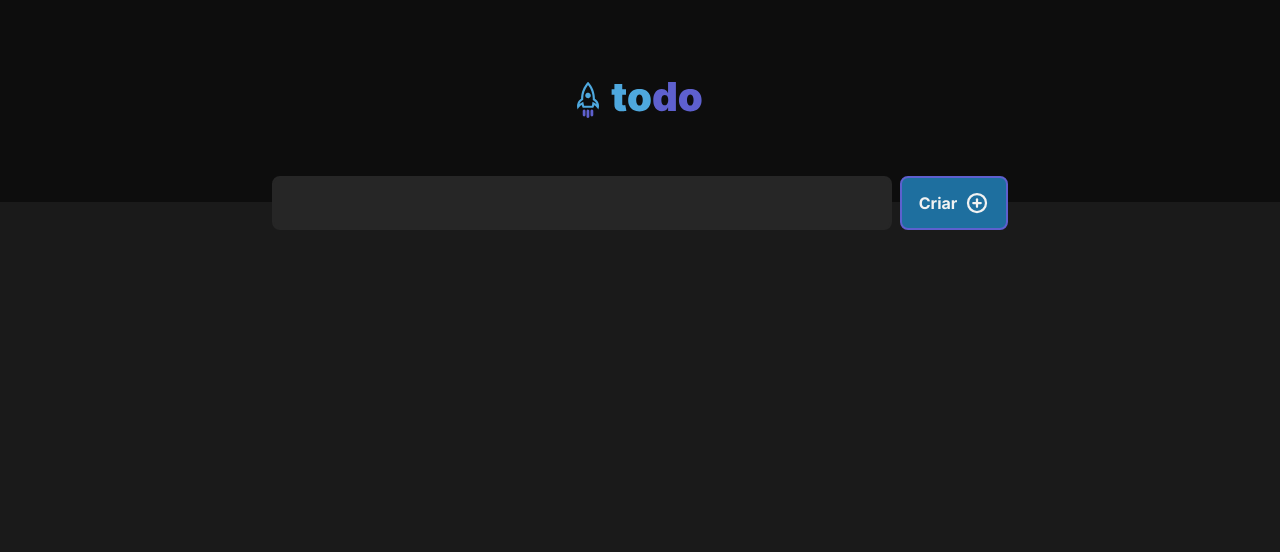
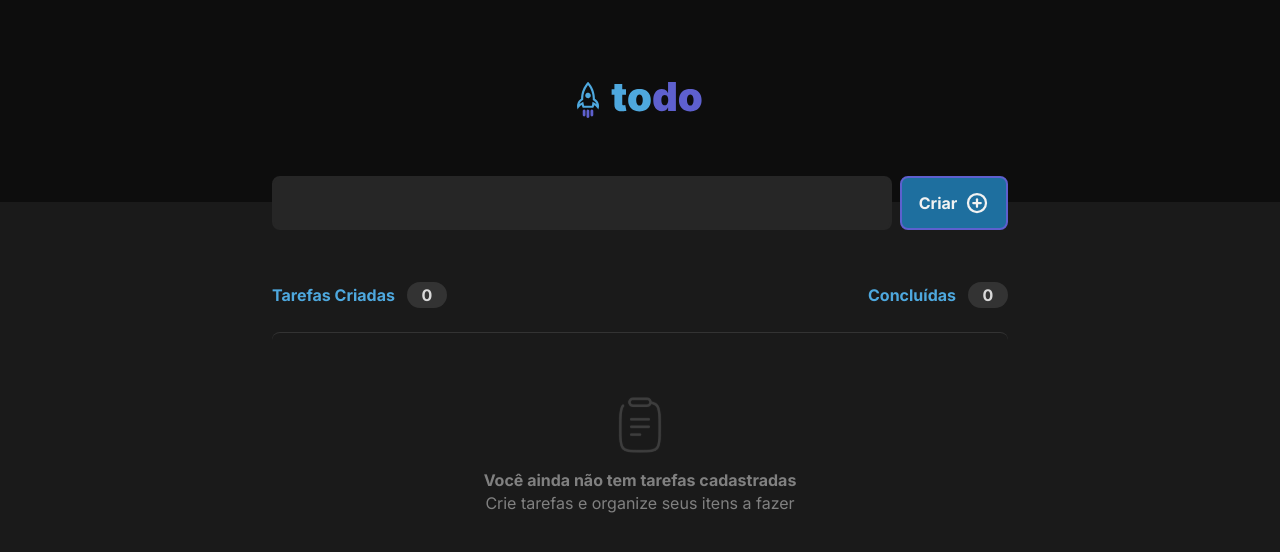
Before and after one commit to bernardoblasquez/ignite-d01-praticando-conceitos-reactjs, a React (Vite) app in the folder todo-list/: page / in a window 1280 px wide. Shown: the top 552 px of the page. Built offline with nearby package versions, Linux system fonts and the light colour scheme.

Commit message:
feat: chamada do componente Task-list

```diff
--- a/todo-list/src/components/ToDoApp.tsx
+++ b/todo-list/src/components/ToDoApp.tsx
@@ -1,9 +1,12 @@
 import { Header } from "./Header";
+import { TaskList } from "./TaskList";
 
 export function ToDoApp(){
    return(
       <>
          <Header />
+
+         <TaskList />
       </>
    )
 }
```
